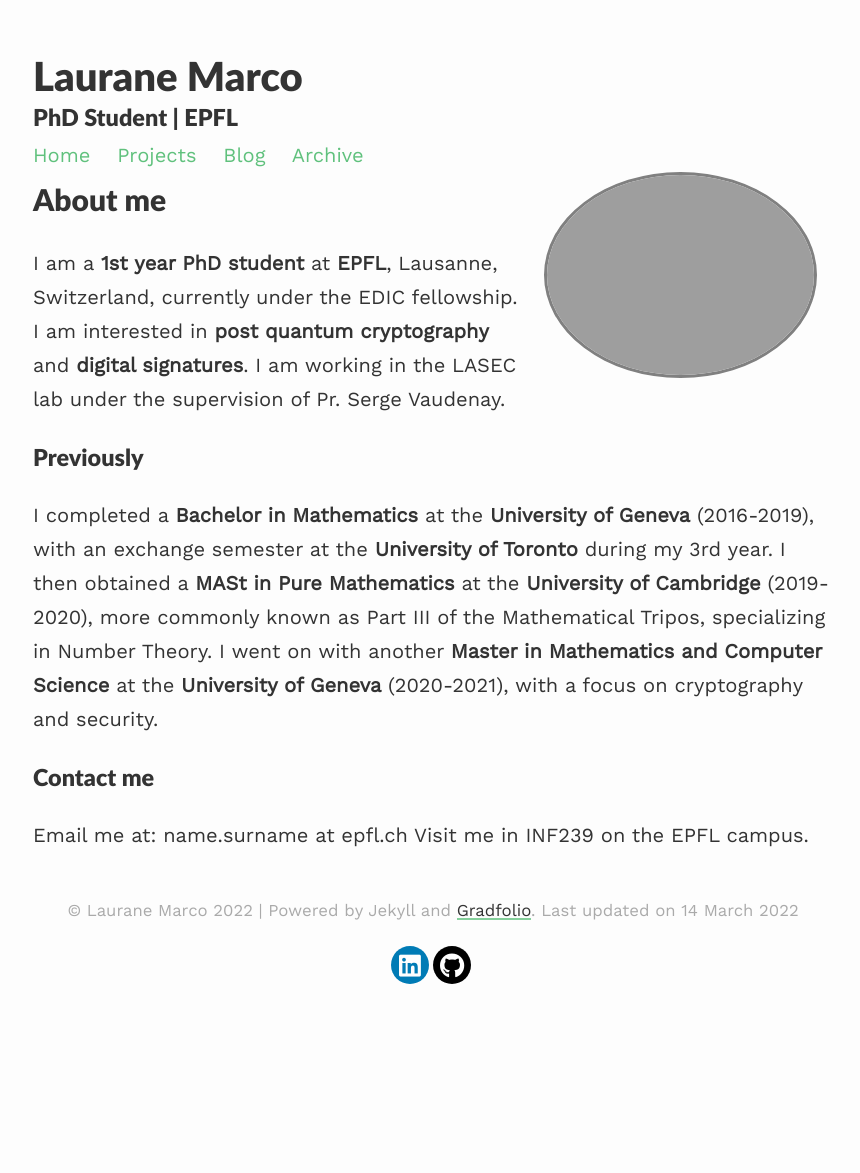
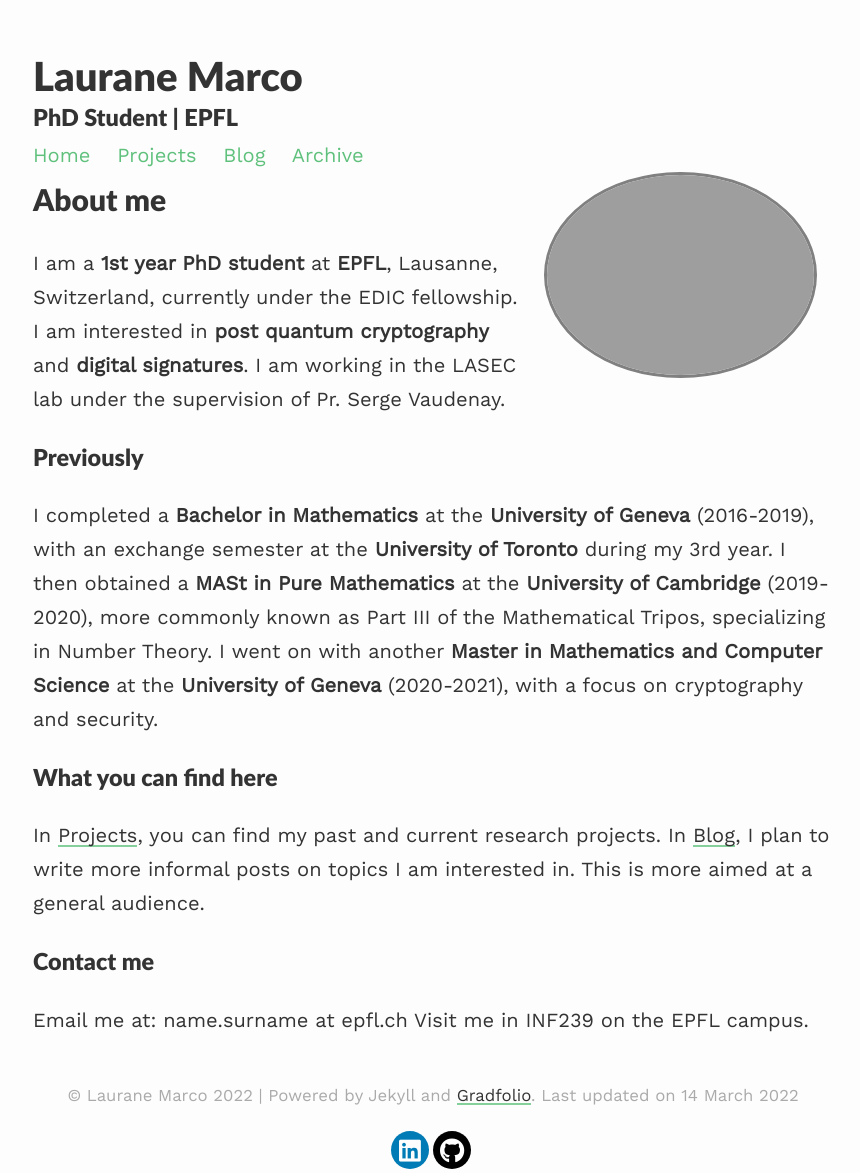
Before and after one commit to lauranemarco/lauranemarco.github.io, a Jekyll site: the page built from index.md, in a window 1280 px wide. Shown: the whole page, without its empty margins (207-1067 px from the left). Built offline with Jekyll 4.4.1, drawn with Linux system fonts in a browser that asks for light colours; nearby versions of some CDN libraries; our own code applies the rules of GitHub Pages for plain Markdown files; before the commit the page ends 988 px from its top, so only the background shows below that.

Commit message:
Update index.md

```diff
--- a/index.md
+++ b/index.md
@@ -18,6 +18,10 @@ I completed a **Bachelor in Mathematics** at the **University of Geneva** (2016-
 I then obtained a **MASt in Pure Mathematics** at the **University of Cambridge** (2019-2020), more commonly known as Part III of the Mathematical Tripos, specializing in Number Theory.
 I went on with another **Master in Mathematics and Computer Science** at the **University of Geneva** (2020-2021), with a focus on cryptography and security.
 
+### What you can find here
+In [Projects](https://lauranemarco.github.io/projects/), you can find my past and current research projects.
+In [Blog](https://lauranemarco.github.io/blog/), I plan to write more informal posts on topics I am interested in. This is more aimed at a general audience.
+
 ### Contact me
 Email me at: name.surname at epfl.ch
 Visit me in INF239 on the EPFL campus.
```
